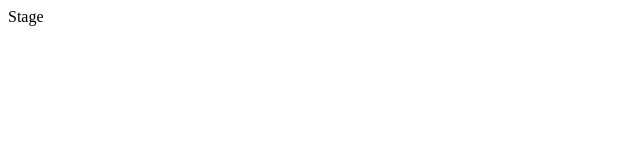
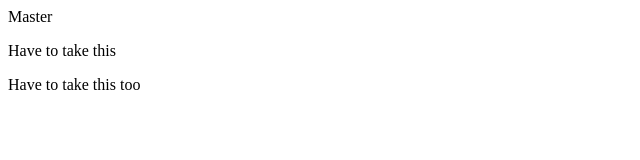
Before and after one commit to bharatkumar506/git_practise, a plain HTML site: page index.html in a window 1280 px wide. Shown: the whole page, without its empty margins (0-640 px from the left). Drawn offline with Linux system fonts and the light colour scheme.

```diff
--- a/index.html
+++ b/index.html
@@ -1 +1,3 @@
-<p>Stage</p>
+<p>Master</p>
+<p>Have to take this</p>
+<p>Have to take this too</p>
```
